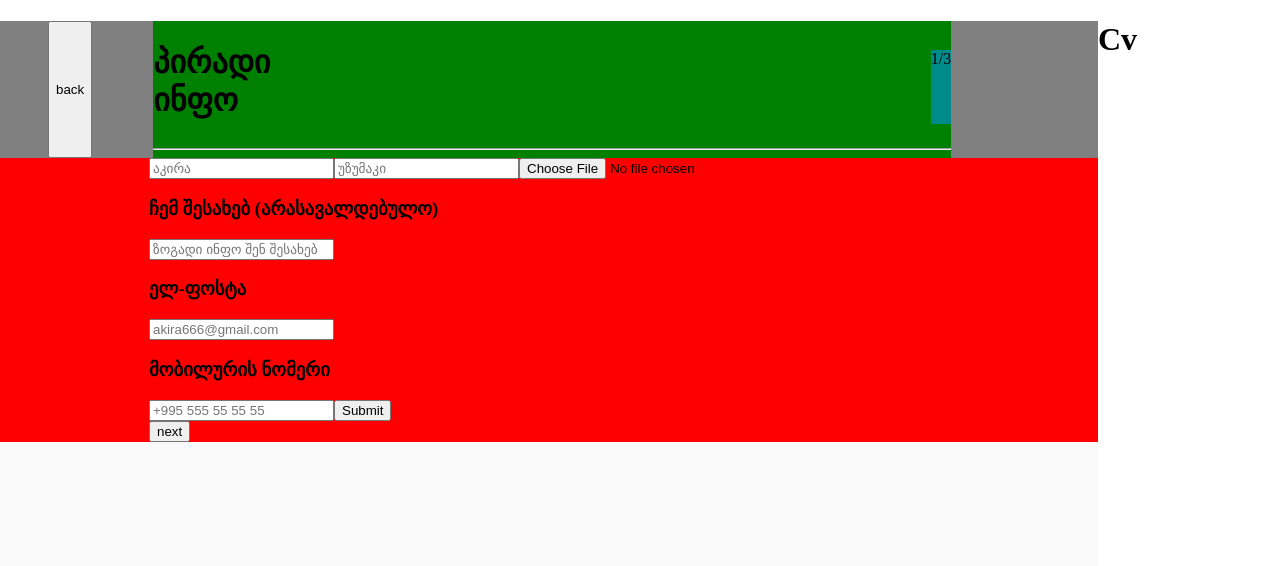
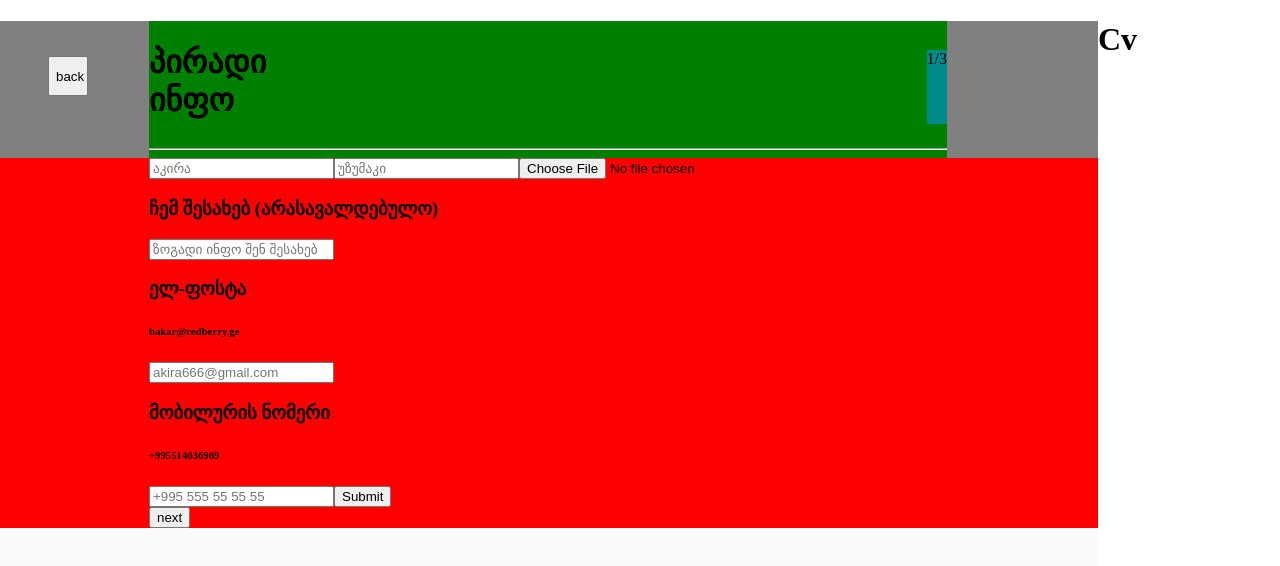
Before and after one commit to tr0nn/cv-generate, a React (Create React App) app: page / in a window 1280 px wide. Both pictures are taken after a click on the button "რეზიუმეს დამატება". Shown: the top 566 px of the page. Built offline with nearby package versions, Linux system fonts and the light colour scheme.

Commit message:
porps from PersInfo

```diff
--- a/src/Components/CvWraper.tsx
+++ b/src/Components/CvWraper.tsx
@@ -12,20 +12,38 @@ function CvWraper(props: any) {
   const [showEducation, setShowEducation] = useState(false);
   const [showSubmitResume, setShowSubmitResume] = useState(false);
 
+  //        PersInfo
   const [nameInput, setNameInput] = useState();
   const [watchNameInput, setWatchNameInput] = useState();
 
   const [surnameInput, setSurnameInput] = useState();
   const [watchSurname, setWatchSurname] = useState();
 
+  const [imageInput, setImageInput] = useState();
   const [watchImage, setWatchImage] = useState();
 
+  const [aboutMeInput, setAboutMeInput] = useState();
   const [watchAboutMe, setWatchAboutMe] = useState();
 
+  const [emailInput, setEmailInput] = useState();
   const [watchEmail, setWatchEmail] = useState();
 
+  const [phoneInput, setPhoneInput] = useState();
   const [watchPhone, setWatchPhone] = useState();
 
+  console.log(
+    nameInput +
+      ' ' +
+      surnameInput +
+      ' ' +
+      imageInput +
+      ' ' +
+      aboutMeInput +
+      ' ' +
+      emailInput +
+      ' ' +
+      phoneInput
+  );
   return (
     <div>
       {showPersInfo ? (
@@ -40,14 +58,19 @@ function CvWraper(props: any) {
             CwWrapperNameState={setNameInput}
             //input Surname
             watchSurname={setWatchSurname}
+            CvWrapperSurNameState={setSurnameInput}
             //input Image
             watchImage={setWatchImage}
+            CvWrapperImageState={setImageInput}
             //input AboutMe
             watchAboutMe={setWatchAboutMe}
+            CvWrapperAboutMeState={setAboutMeInput}
             //input Email
             watchEmail={setWatchEmail}
+            CvWrapperEmailState={setEmailInput}
             //input Phone
             watchPhone={setWatchPhone}
+            CvWrapperPhoneState={setPhoneInput}
           />
           <Cv
             CwWrapperNameState={nameInput}
--- a/src/PageComponents/PersInfo.tsx
+++ b/src/PageComponents/PersInfo.tsx
@@ -1,10 +1,12 @@
 import { useForm, SubmitHandler } from 'react-hook-form';
 import '../styles/persInfo.css';
 import { useState } from 'react';
+import CvWraper from '../Components/CvWraper';
 
 type PersInfoInputs = {
   name: string;
   surname: string;
+  image: any;
   aboutMe: string;
   email: string;
   phone: string;
@@ -21,6 +23,11 @@ function PersInfo(props: any) {
 
   const onSubmit: SubmitHandler<PersInfoInputs> = data => {
     props.CwWrapperNameState(data.name);
+    props.CvWrapperSurNameState(data.surname);
+
+    props.CvWrapperAboutMeState(data.aboutMe);
+    props.CvWrapperEmailState(data.email);
+    props.CvWrapperPhoneState(data.phone);
   };
 
   //props.watchName = watch('name');
@@ -28,7 +35,7 @@ function PersInfo(props: any) {
 
   function onImageChange(e: any) {
     const imageUrl = URL.createObjectURL(e.target.files[0]);
-
+    props.CvWrapperImageState(imageUrl);
     props.watchImage(imageUrl);
   }
 
@@ -54,22 +61,40 @@ function PersInfo(props: any) {
         <form onSubmit={handleSubmit(onSubmit)}>
           <input
             placeholder={'აკირა'}
-            {...register('name', { required: true })}
+            {...register('name', {
+              required: true,
+              minLength: 2,
+              pattern: {
+                value: /^[ა-ჰ]+$/,
+                message: 'მინიმუმ 2 ასო, ქართული ასოები'
+              }
+            })}
             onInput={() => {
               props.watchName(watch('name'));
             }}
           />
+          {errors.name && <span>მინიმუმ 2 ასო, ქართული ასოები</span>}
 
           <input
             placeholder={'უზუმაკი'}
-            {...register('surname', { required: true })}
+            {...register('surname', {
+              required: true,
+              minLength: 2,
+              pattern: {
+                value: /^[ა-ჰ]+$/,
+                message: 'მინიმუმ 2 ასო, ქართული ასოები'
+              }
+            })}
             onInput={() => {
               props.watchSurname(watch('surname'));
             }}
           />
-          {errors.surname && <span>this filed is required</span>}
+          {errors.surname && <span>მინიმუმ 2 ასო, ქართული ასოები</span>}
 
           <input
+            {...register('image', {
+              required: true
+            })}
             name="atvirte"
             style={{ cursor: 'pointer' }}
             type="file"
@@ -86,22 +111,40 @@ function PersInfo(props: any) {
           />
 
           <h3>ელ-ფოსტა</h3>
+          <h6>bakar@redberry.ge</h6>
           <input
             placeholder={'akira666@gmail.com'}
-            {...register('email')}
+            {...register('email', {
+              required: true,
+              pattern: {
+                value: /^[a-zA-Z0-9+_.-]+@redberry.ge$/,
+                message: 'უნდა მთავრდებოდეს @redberry.ge-ით'
+              }
+            })}
             onInput={() => {
               props.watchEmail(watch('email'));
             }}
           />
+          {errors.email && <span>უნდა მთავრდებოდეს @redberry.ge-ით</span>}
 
           <h3>მობილურის ნომერი</h3>
+          <h6>+995514636969</h6>
           <input
             placeholder="+995 555 55 55 55"
-            {...register('phone')}
+            {...register('phone', {
+              required: true,
+              pattern: {
+                value: /^[+]9955[0-9]{2}[0-9]{2}[0-9]{2}[0-9]{2}$/,
+                message: 'უნდა აკმაყოფილებდეს ქართული მობილურის ნომრის ფორმატს'
+              }
+            })}
             onInput={() => {
               props.watchPhone(watch('phone'));
             }}
           />
+          {errors.phone && (
+            <span>უნდა აკმაყოფილებდეს ქართული მობილურის ნომრის ფორმატს</span>
+          )}
 
           <input type="submit" />
         </form>
--- a/src/styles/persInfo.css
+++ b/src/styles/persInfo.css
@@ -14,7 +14,10 @@
   display: flex;
 }
 .back-Btn {
+  margin-top: 35px;
   margin-left: 48px;
+  width: 40px;
+  height: 40px;
 }
 .title-hr {
   margin-left: 61px;
--- a/tsconfig.json
+++ b/tsconfig.json
@@ -6,7 +6,7 @@
     "skipLibCheck": true,
     "esModuleInterop": true,
     "allowSyntheticDefaultImports": true,
-    "strict": true,
+    "strict": false,
     "forceConsistentCasingInFileNames": true,
     "noFallthroughCasesInSwitch": true,
     "module": "esnext",
```
